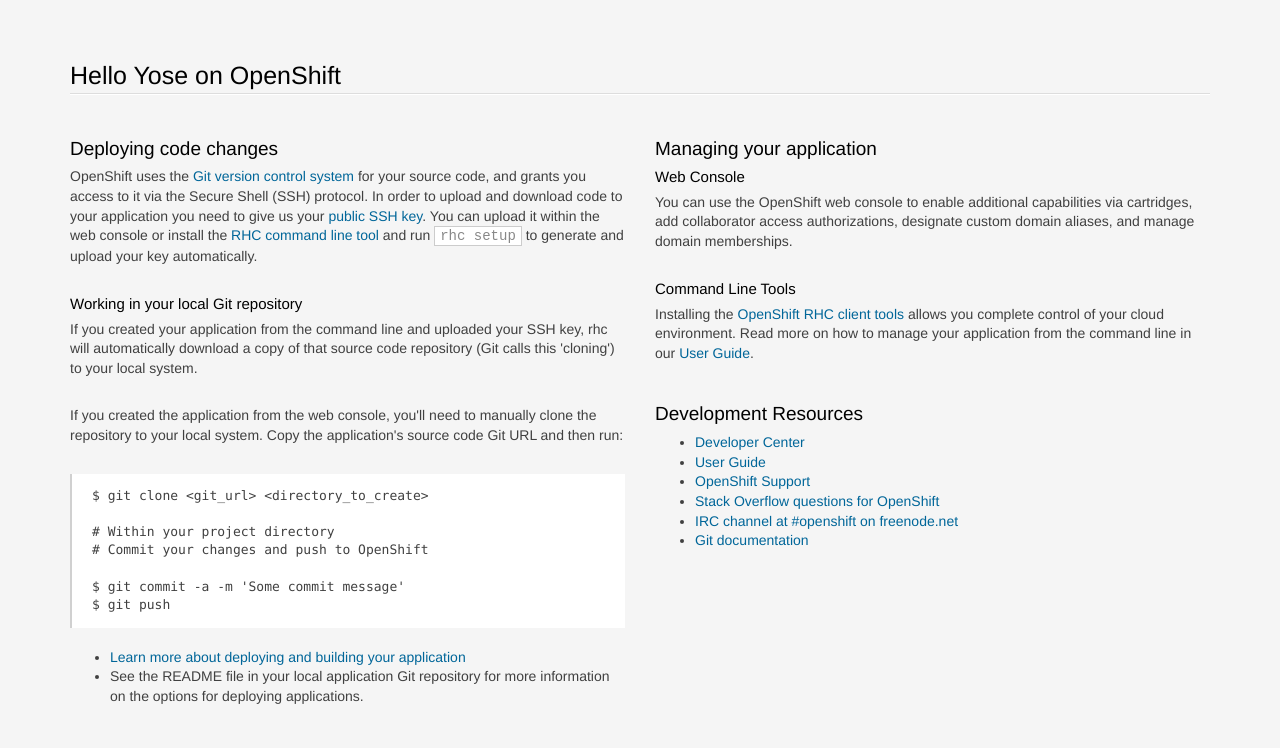
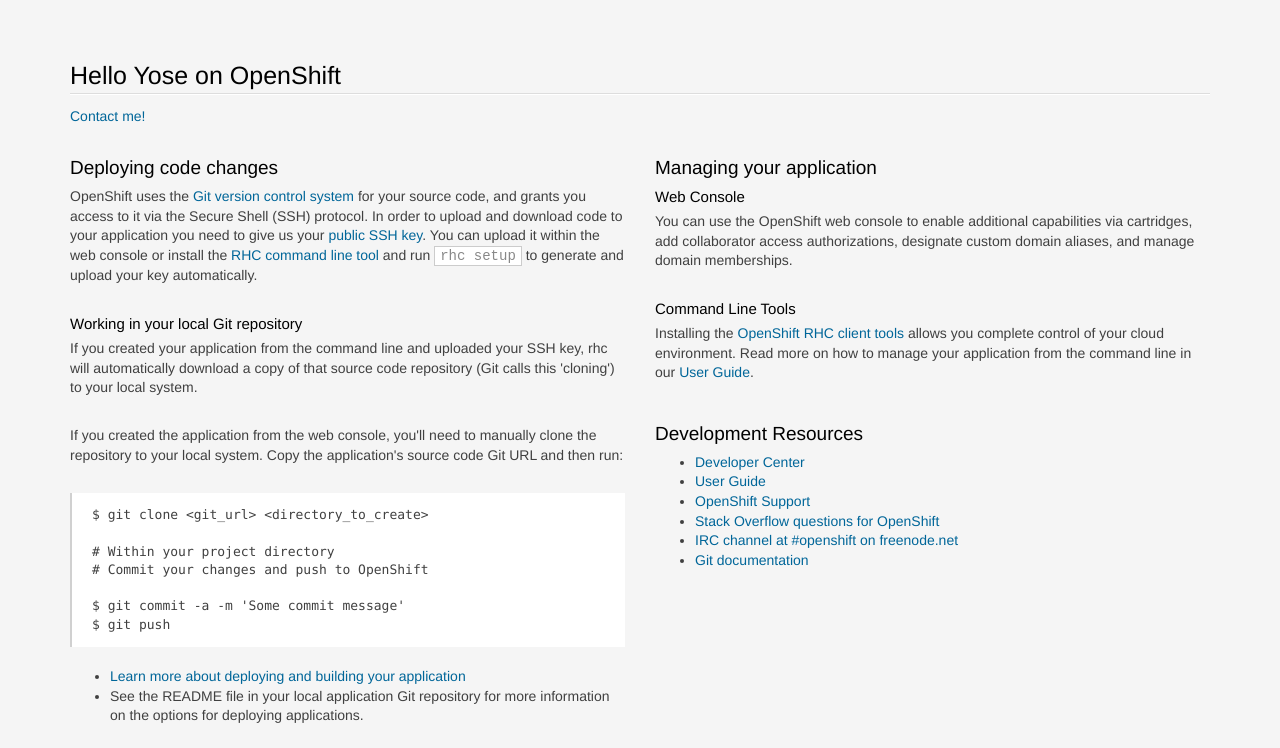
Before and after one commit to jberube/helloYose, a website: page index.html in a window 1280 px wide. Shown: the top 748 px of the page. Drawn offline with Linux system fonts and the light colour scheme.

Commit message:
Add a 'contact me' section

```diff
--- a/index.html
+++ b/index.html
@@ -206,10 +206,15 @@
 </head>
 <body>
 <section class='container'>
-          <hgroup>
-            <h1>Hello Yose on OpenShift</h1>
-          </hgroup>
+		<hgroup>
+			<h1>Hello Yose on OpenShift</h1>
+		</hgroup>
 
+		<div class="row">
+			<section class='col-xs-12 col-sm-12 col-md-12 col-lg-12'>
+				<a id="contact-me-link" href="mailto:julien.berube@gmail.com">Contact me!</a>
+			</section>
+		</div>
 
         <div class="row">
           <section class='col-xs-12 col-sm-6 col-md-6'>
```
